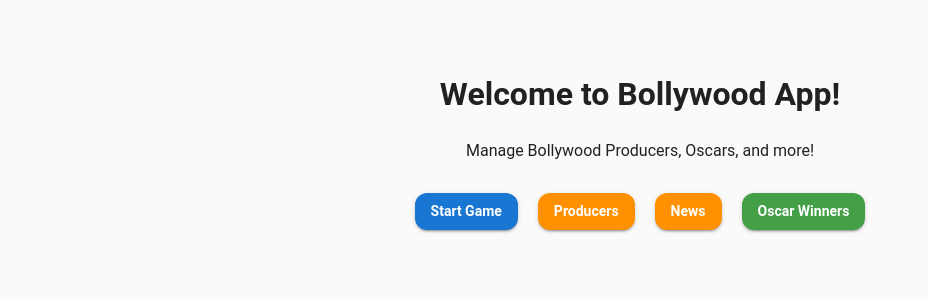
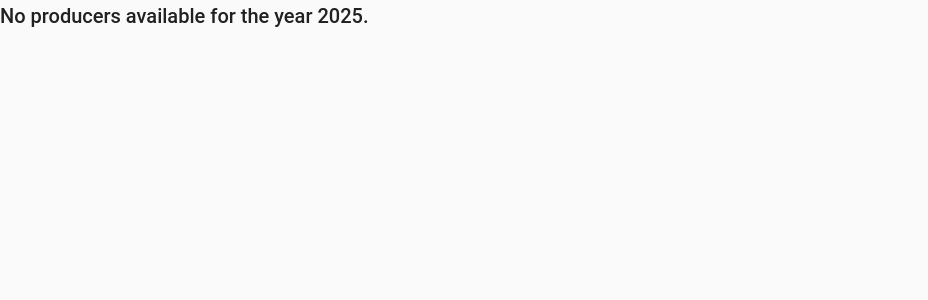
Before and after one commit to Vishalsnw/Bollywood, a React (Create React App) app: page / in a window 1280 px wide. Shown: the top 300 px of the page, without its empty margins (0-928 px from the left). Built offline with nearby package versions, Linux system fonts and the light colour scheme.

Commit message:
Update App.js

```diff
--- a/src/App.js
+++ b/src/App.js
@@ -1,33 +1,9 @@
 import React from "react";
 import { Provider } from "react-redux";
 import { CssBaseline, ThemeProvider, createTheme } from "@mui/material";
-import { BrowserRouter as Router, Routes, Route } from "react-router-dom";
+import { BrowserRouter as Router, Route, Routes } from "react-router-dom";
 import store from "./store";
-
-// UI Components
-import Sidebar from "./components/Sidebar";
 import GameScreen from "./components/GameScreen";
-import ProducerList from "./features/producers/ProducerList";
-import NewsFeed from "./features/news/NewsFeed";
-import WinnerReveal from "./features/oscars/WinnerReveal";
-import Home from "./pages/Home";
-
-// Dummy Data
-const dummyProducers = [
-  { id: 1, name: "Karan Johar", wealth: 600 },
-  { id: 2, name: "Aditya Chopra", wealth: 580 },
-];
-
-const dummyNews = [
-  { headline: "Karan Johar takes ₹500cr loan from SBI!", date: "2025-06-12" },
-  { headline: "Ram Gopal Varma declares bankruptcy 😬", date: "2025-06-11" },
-  { headline: "Rohit Shetty launches new movie with AI actors!", date: "2025-06-13" },
-];
-
-const dummyWinners = [
-  { title: "RRR", producerName: "Rajamouli" },
-  { title: "Ranbir Kapoor", producerName: "Best Actor" },
-];
 
 // MUI Theme
 const theme = createTheme({
@@ -59,19 +35,9 @@
       <ThemeProvider theme={theme}>
         <CssBaseline />
         <Router>
-          <div style={{ display: "flex" }}>
-            <Sidebar />
-            <div style={{ flex: 1, padding: "20px" }}>
-              <Routes>
-                <Route path="/" element={<Home />} />
-                <Route path="/game" element={<GameScreen year={2025} producers={dummyProducers} />} />
-                <Route path="/producers" element={<ProducerList producers={dummyProducers} previousRanks={{}} />} />
-                <Route path="/news" element={<NewsFeed news={dummyNews} />} />
-                <Route path="/oscars/winners" element={<WinnerReveal nominations={[]} winners={dummyWinners} />} />
-                <Route path="*" element={<div><h1>404 - Page Not Found</h1></div>} />
-              </Routes>
-            </div>
-          </div>
+          <Routes>
+            <Route path="/" element={<GameScreen />} />
+          </Routes>
         </Router>
       </ThemeProvider>
     </Provider>
```
